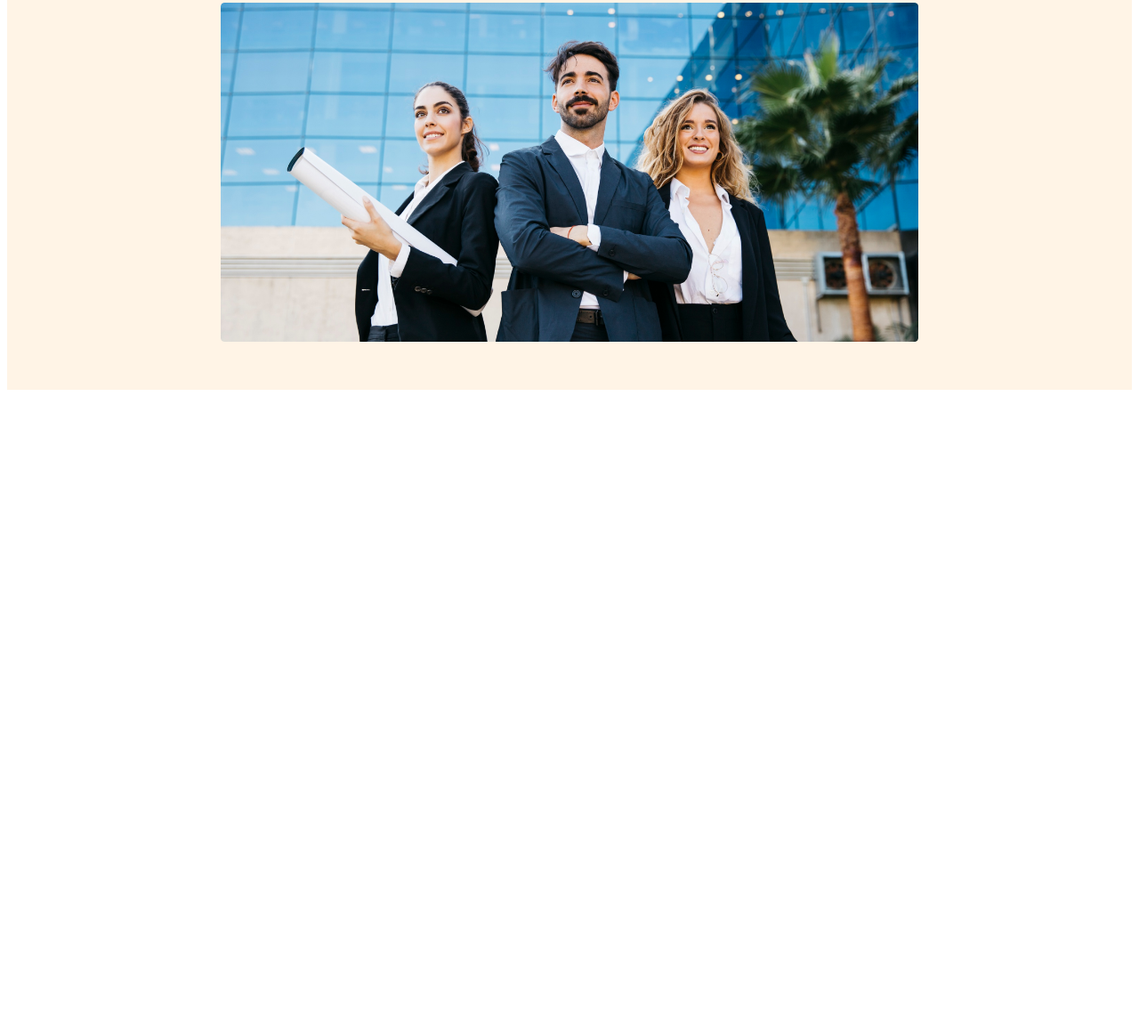
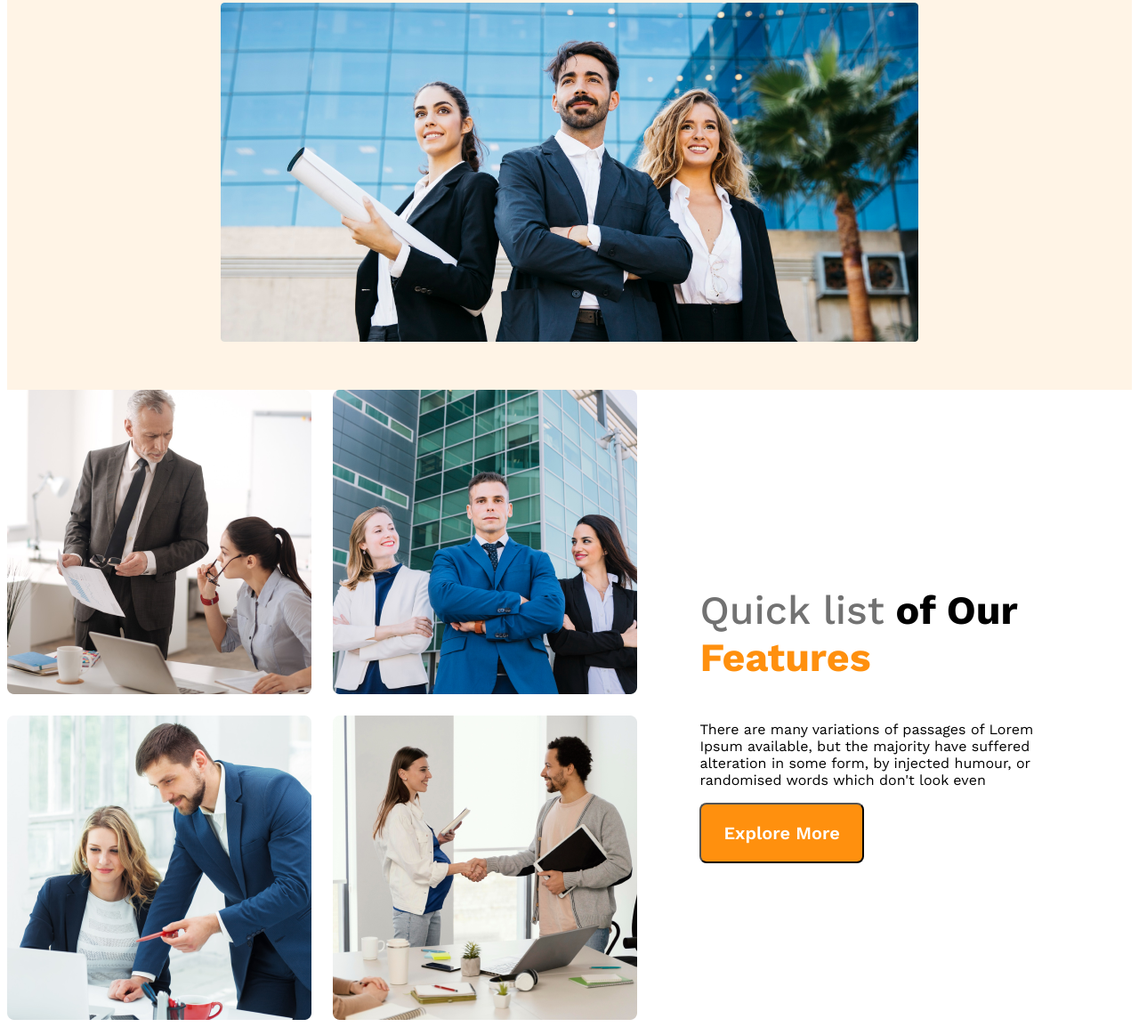
Before and after one commit to Jemforest/Architects, a plain HTML site: page index.html in a window 1280 px wide. Shown: the part 577-1731 px from the top of the page at 89% size. Before the commit the page ends 1023 px from the top, so only its background shows below. Drawn offline with nearby package versions, Linux system fonts and the light colour scheme.

Commit message:
features content added

```diff
--- a/index.html
+++ b/index.html
@@ -29,7 +29,22 @@
         </div>
     </header>
     <main>
-
+        <!-- Features section -->
+        <section class="teams-container" >
+            <div class="teams-img-container" >
+                <img src="images/team1.png" alt="">
+                <img src="images/team2.png" alt="">
+                <img src="images/team3.png" alt="">
+                <img src="images/team4.png" alt="">
+            </div>
+            <div class="team-content">
+                <h3 class="teams-title"><span class="Quick_list">Quick list</span> <span class="of_Our">of Our</span> <span class="text_features">Features</span> </h3>
+                <p>
+                    There are many variations of passages of Lorem Ipsum available, but the majority have suffered alteration in some form, by injected humour, or randomised words which don't look even
+                </p>
+                <button class="btn_primary">Explore More</button>
+            </div>
+        </section>
     </main>
     <footer>
 
--- a/style/architects.css
+++ b/style/architects.css
@@ -63,6 +63,37 @@ nav li a{
     margin-top: 1.25rem;
     width: 100%;
 }
+main{
+    max-width: 1440px;
+    margin: 0 auto;
+}
+.teams-container{
+    display: flex;
+    align-items: center;
+}
+.teams-img-container{
+    display: grid;
+    grid-template-columns: repeat(2, 1fr);
+    gap: 1.5rem;
+}
+.team-content{
+    padding-right: 4.4rem;
+    padding-left: 4.4rem;
+}
+.teams-title{
+    font-size: 2.8rem;
+}
+.teams-title .Quick_list{
+    color: #727272;
+    font-weight: 500;
+}
+.of_Our{
+
+}
+.teams-title .text_features{
+    color: #ff900e;
+    font-weight: 700;
+}
 
 
 
```
